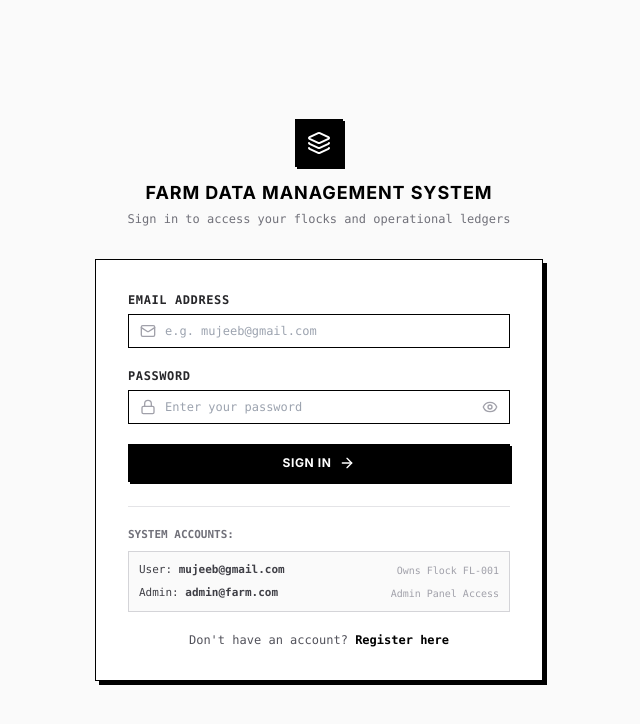
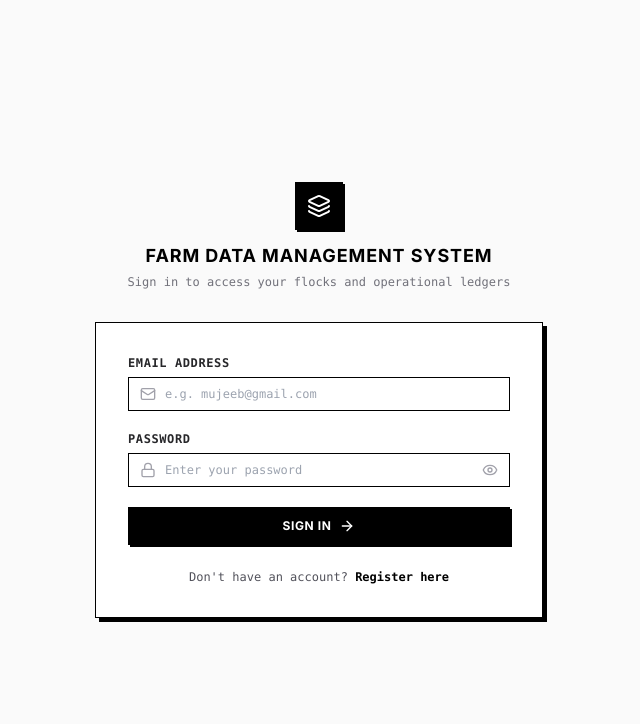
Before and after one commit to waqasali-dev/farm-management, a React (Vite) app in the folder frontend/: page /login in a window 1280 px wide. Shown: the top 724 px of the page, without its empty margins (321-961 px from the left). Built offline with nearby package versions, Linux system fonts and the light colour scheme; no server answers.

Commit message:
chore(auth): remove system accounts helper card from login page

```diff
--- a/frontend/src/features/auth/LoginPage.tsx
+++ b/frontend/src/features/auth/LoginPage.tsx
@@ -118,24 +118,7 @@ export const LoginPage: React.FC = () => {
             </button>
           </form>
 
-          {/* Helper Credentials Box */}
-          <div className="mt-6 pt-5 border-t border-zinc-200">
-            <div className="text-[11px] font-mono text-zinc-500 mb-2 font-bold uppercase">
-              System Accounts:
-            </div>
-            <div className="bg-zinc-50 border border-zinc-300 p-2.5 space-y-1.5 text-[11px] font-mono text-zinc-700">
-              <div className="flex items-center justify-between">
-                <span>User: <strong>mujeeb@gmail.com</strong></span>
-                <span className="text-[10px] text-zinc-400">Owns Flock FL-001</span>
-              </div>
-              <div className="flex items-center justify-between">
-                <span>Admin: <strong>admin@farm.com</strong></span>
-                <span className="text-[10px] text-zinc-400">Admin Panel Access</span>
-              </div>
-            </div>
-          </div>
-
-          <div className="mt-5 text-center text-xs font-mono text-zinc-600">
+          <div className="mt-6 text-center text-xs font-mono text-zinc-600">
             Don't have an account?{' '}
             <Link to="/register" className="font-bold text-black hover:underline">
               Register here
```
